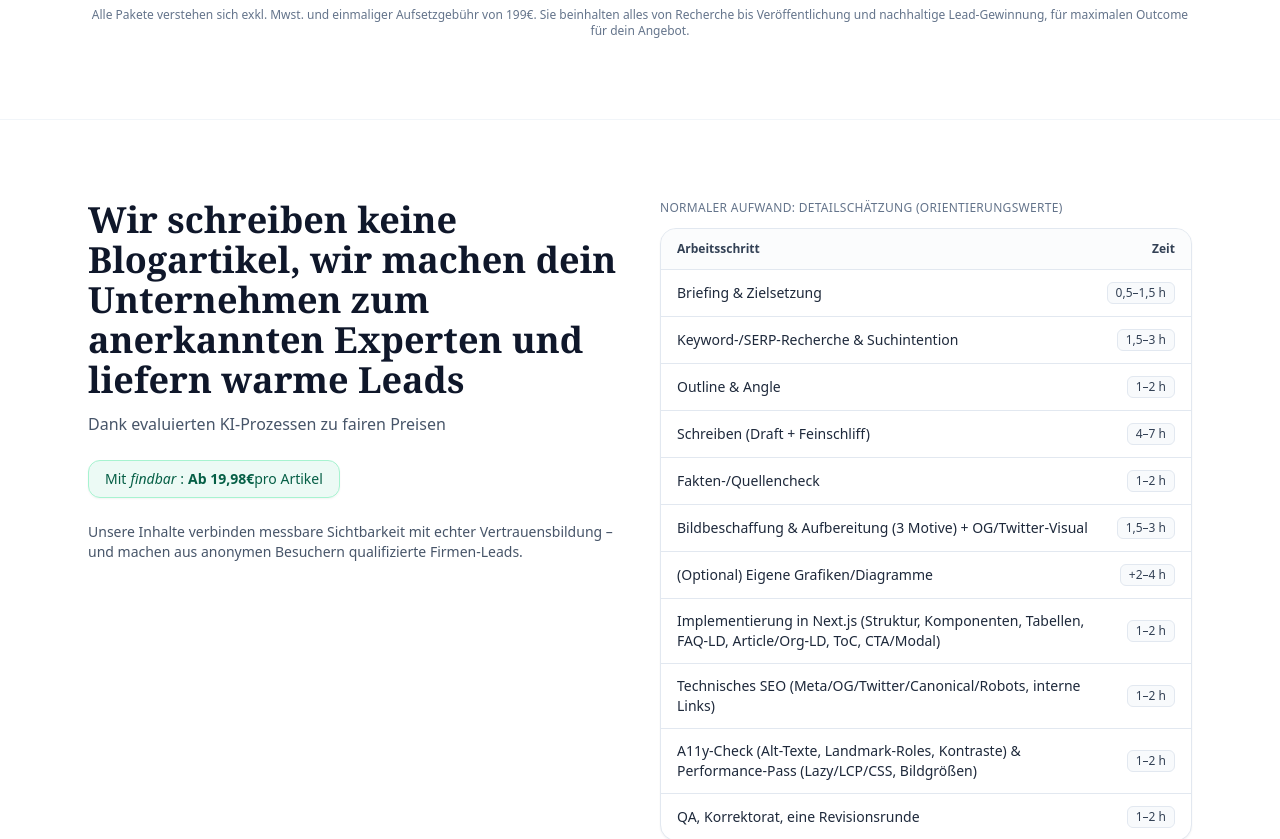
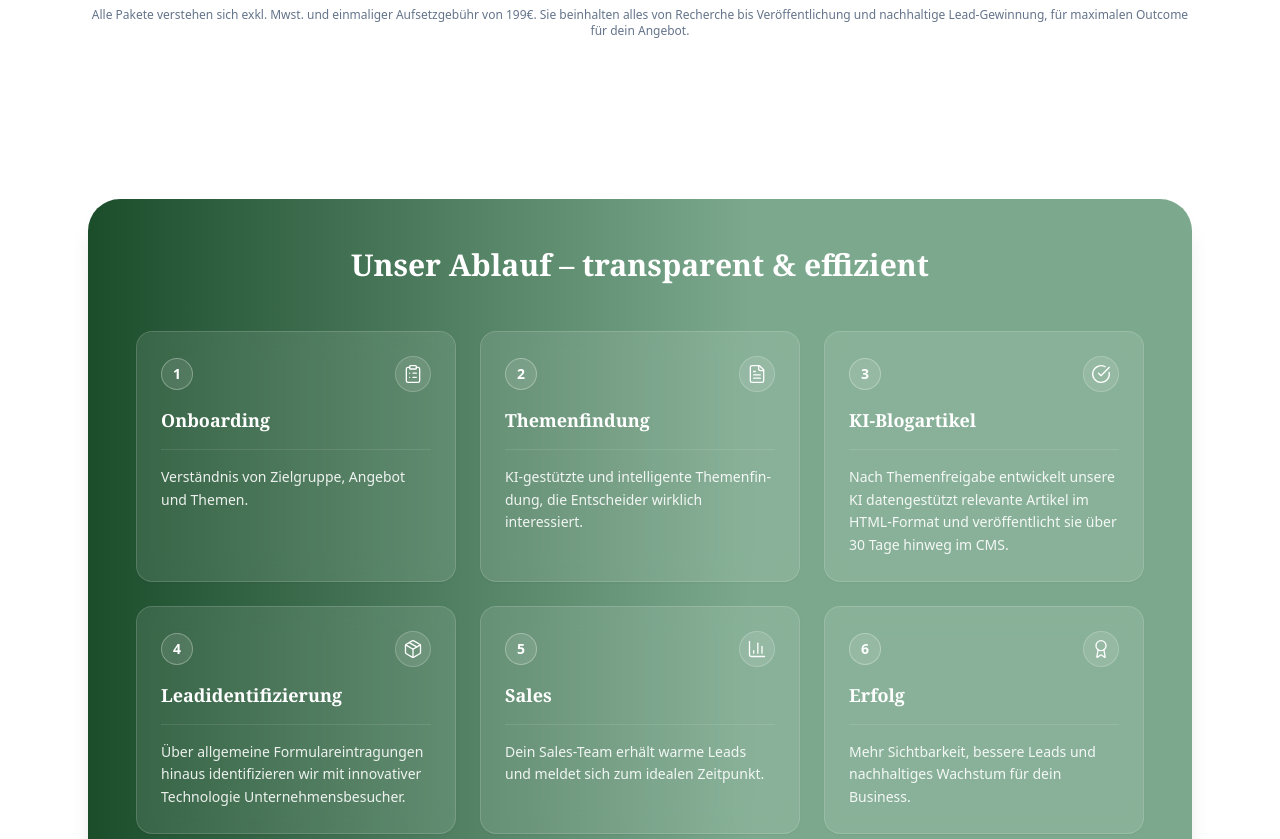
Before and after one commit to lennartnm/findbar_website, a Next.js app: page / in a window 1280 px wide. Shown: the part 6295-7134 px from the top of the page. Built offline with nearby package versions, Linux system fonts and the light colour scheme.

Commit message:
Update page.tsx

```diff
--- a/src/app/page.tsx
+++ b/src/app/page.tsx
@@ -1387,8 +1387,7 @@ export default function FindbarPage() {
       {/* 9. Pricing */}
 
       <PreiseSection onOpenCalendly={() => setCalOpen(true)} />
-         {/* 9a. Aufwand / Detailschätzung */}
-<EffortSection />
+
       {/* 10. Ablauf */}
       <AblaufSection />
       {/* 11. FAQ */}
```
